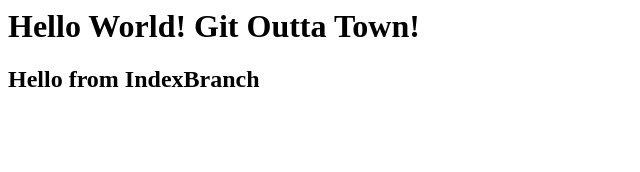
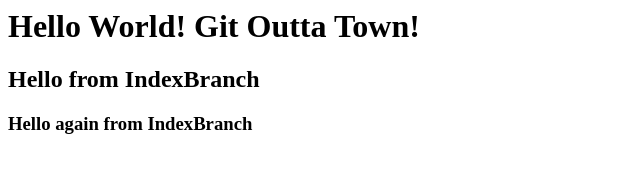
Before and after one commit to MarcoAgustin/BlackjackApp, a plain HTML site: page index.html in a window 1280 px wide. Shown: the whole page, without its empty margins (0-640 px from the left). Drawn offline with Linux system fonts and the light colour scheme.

Commit message:
add h3 tag

```diff
--- a/index.html
+++ b/index.html
@@ -1,2 +1,3 @@
 <h1>Hello World! Git Outta Town!</h1>
 <h2>Hello from IndexBranch </h2>
+<h3>Hello again from IndexBranch</h3>
```
